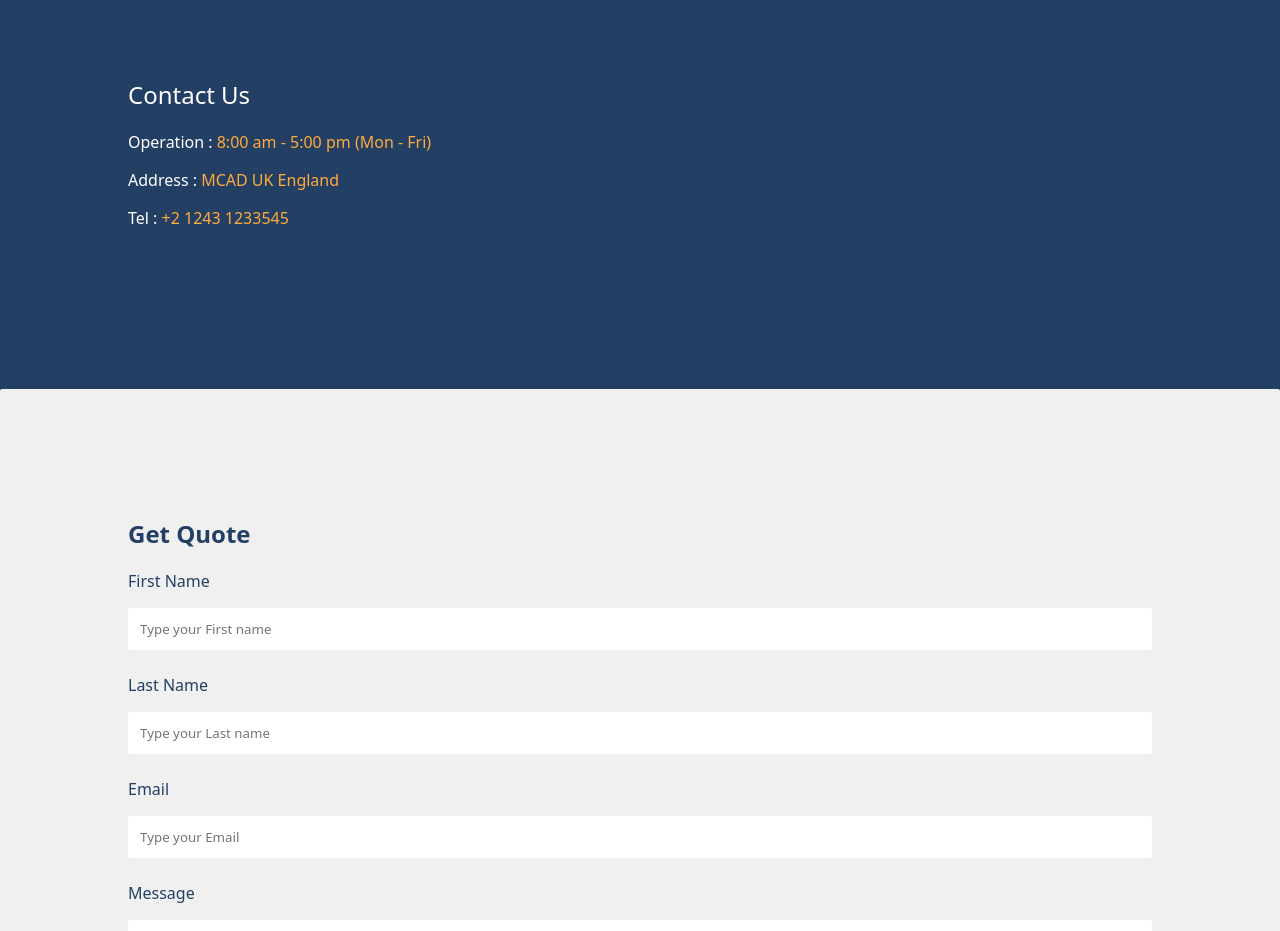
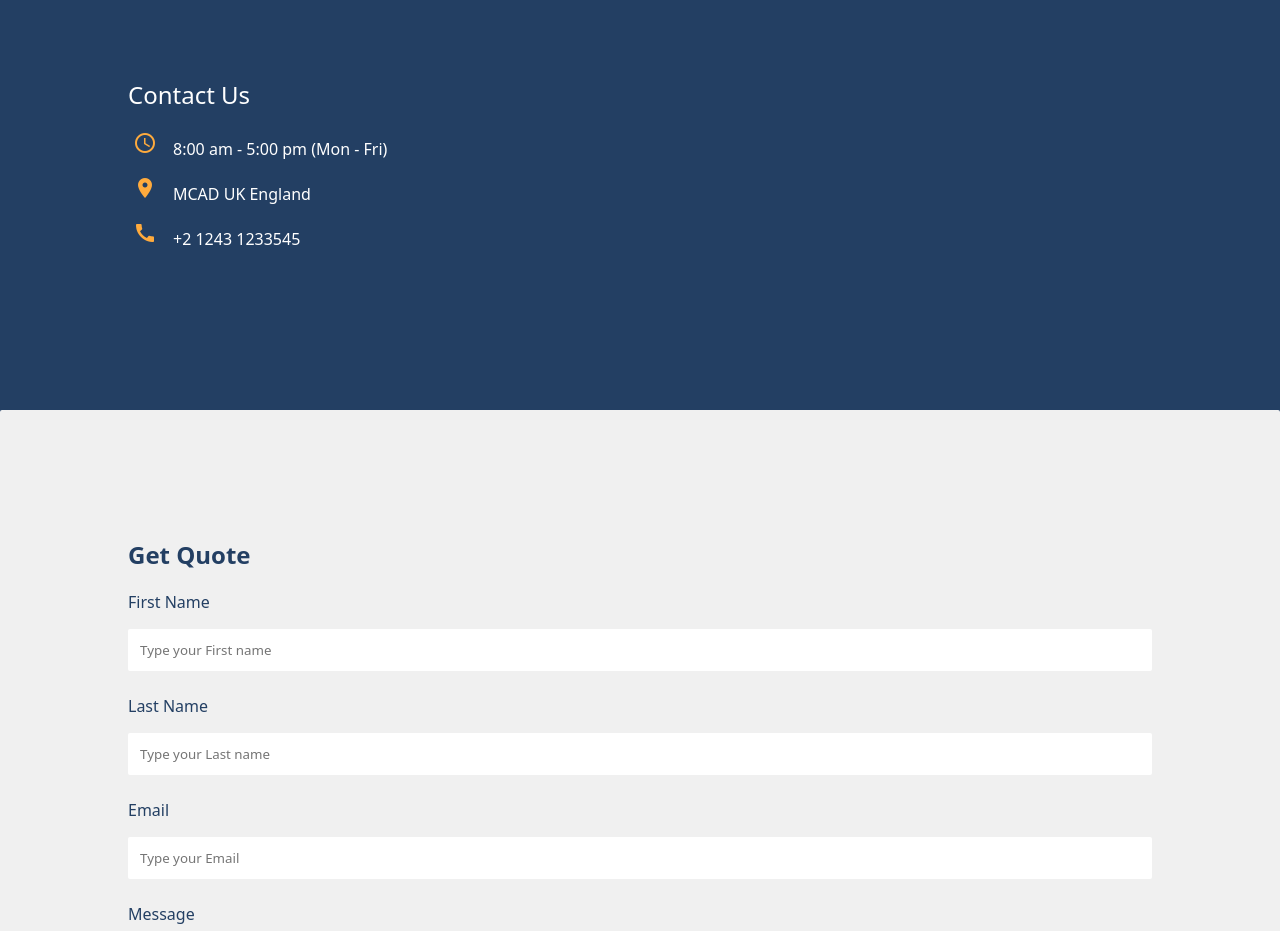
Before and after one commit to githubrandysagum/mcadroofcleaning, a plain HTML site: page index.html in a window 1280 px wide. Shown: the part 5600-6531 px from the top of the page. Drawn offline with Linux system fonts and the light colour scheme.

Commit message:
Update Contacts Icons

```diff
--- a/contact-us-section-style.css
+++ b/contact-us-section-style.css
@@ -14,12 +14,18 @@
 
 .contact-us-container .info-group{
     margin-top: 16px;
+    margin-left:5px;
     margin-bottom: 16px;
     font-size: 16px;
 }
+
+.contact-us-container .info-group label{
+    color : #ffab3d;
+}
 .contact-us-container .info-group span{
-    color:#ffab3d;
+    color:#fff;
     font-weight: 500;
+    margin-left: 16px;
 }
 
 
--- a/index.html
+++ b/index.html
@@ -3,6 +3,7 @@
 <head>
     <meta charset="UTF-8">
     <meta name="viewport" content="width=device-width, initial-scale=1.0">
+    <link rel="stylesheet" href="https://fonts.googleapis.com/icon?family=Material+Icons">
     <title>MCAD Roof Cleaning</title>
     <link rel="stylesheet" href="styles.css">
     <link rel="stylesheet" href="cta-banner-style.css">
@@ -179,13 +180,13 @@
     <div class="contact-us-container">
       <h2>Contact Us</h2>
       <div class="info-group">
-        <label>Operation : </label><span>8:00 am - 5:00 pm (Mon - Fri)</span>
+        <label><i class="material-icons">access_time</i></label><span>8:00 am - 5:00 pm (Mon - Fri)</span>
       </div>
       <div class="info-group">
-        <label>Address : </label><span>MCAD UK England</span>
+        <label><i class="material-icons">place</i></label><span>MCAD UK England</span>
       </div>
       <div class="info-group">
-        <label>Tel : </label><span>+2 1243 1233545</span>
+        <label><i class="material-icons">call</i></label><span>+2 1243 1233545</span>
       </div>
     </div>
     <div class="get-intouch-container">
```
